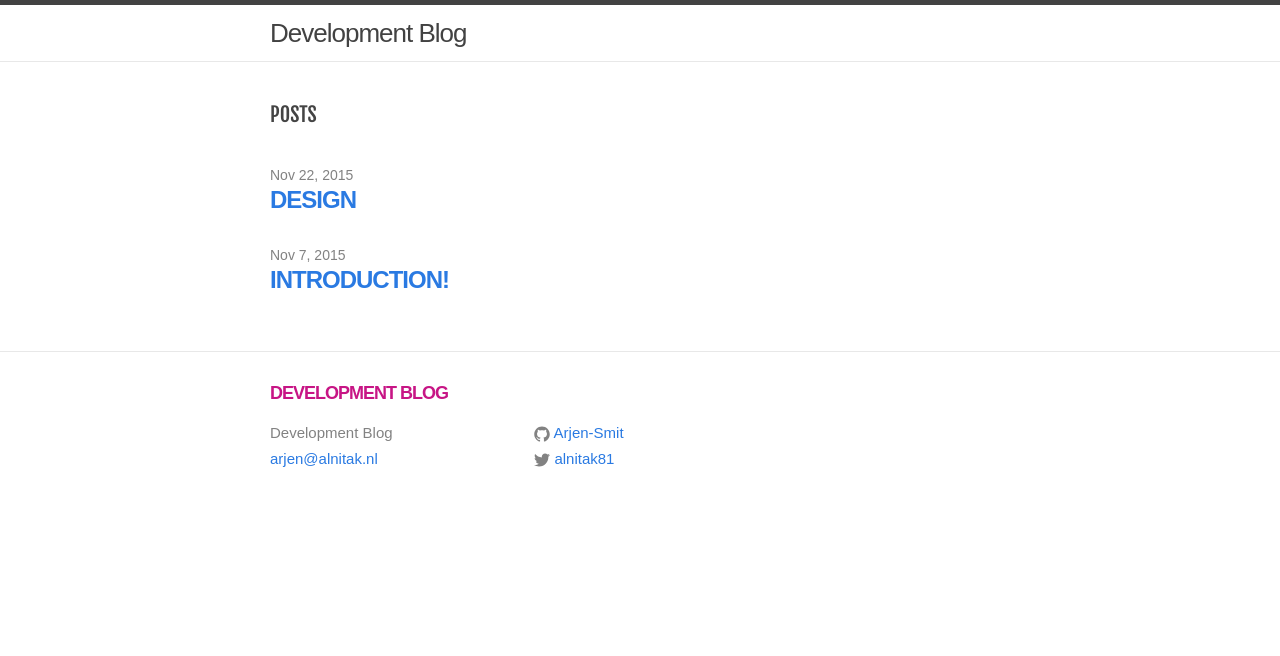
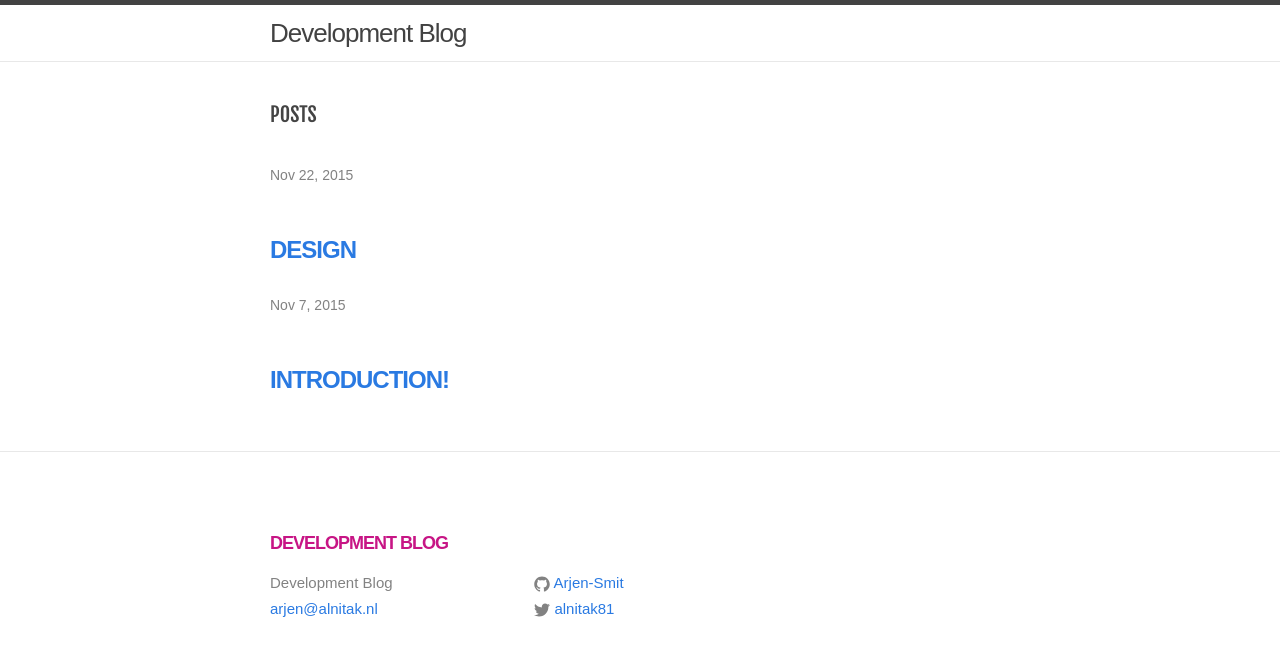
Before and after one commit to Arjen-Smit/blog, a Jekyll site: the page built from index.html, in a window 1280 px wide. Shown: the top 656 px of the page. Built offline with Jekyll 4.4.1, drawn with Linux system fonts in a browser that asks for light colours; some web fonts are replaced.

Commit message:
Update _base.scss

```diff
--- a/_sass/_base.scss
+++ b/_sass/_base.scss
@@ -96,7 +96,7 @@ h2 {
     line-height: 23px;
     text-transform: uppercase;
     letter-spacing: -1px;
-    margin: 0 0 23px 0;
+    margin: 50px 0 23px 0;
     color: $header-color;
     }
 p {
```
